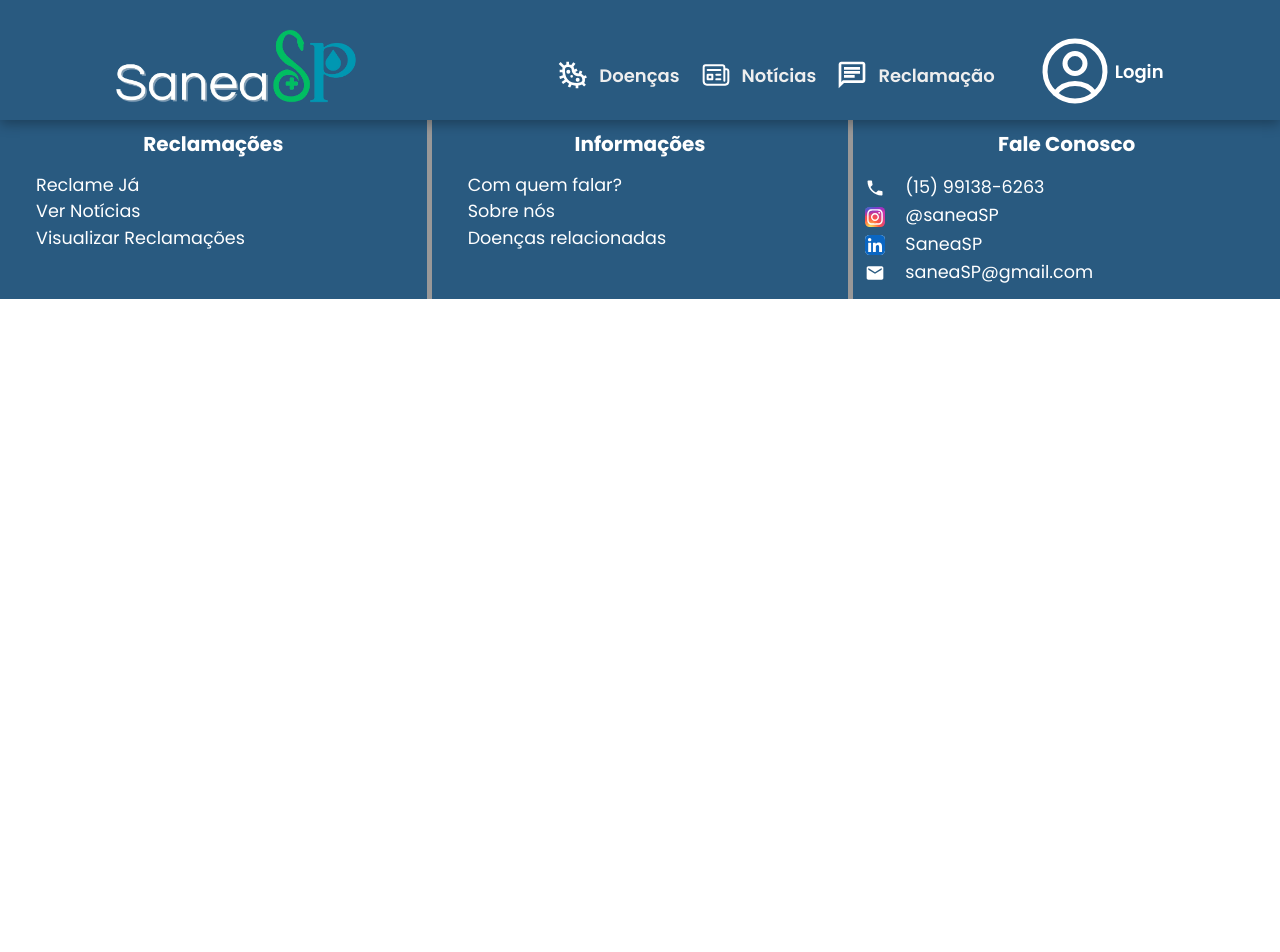
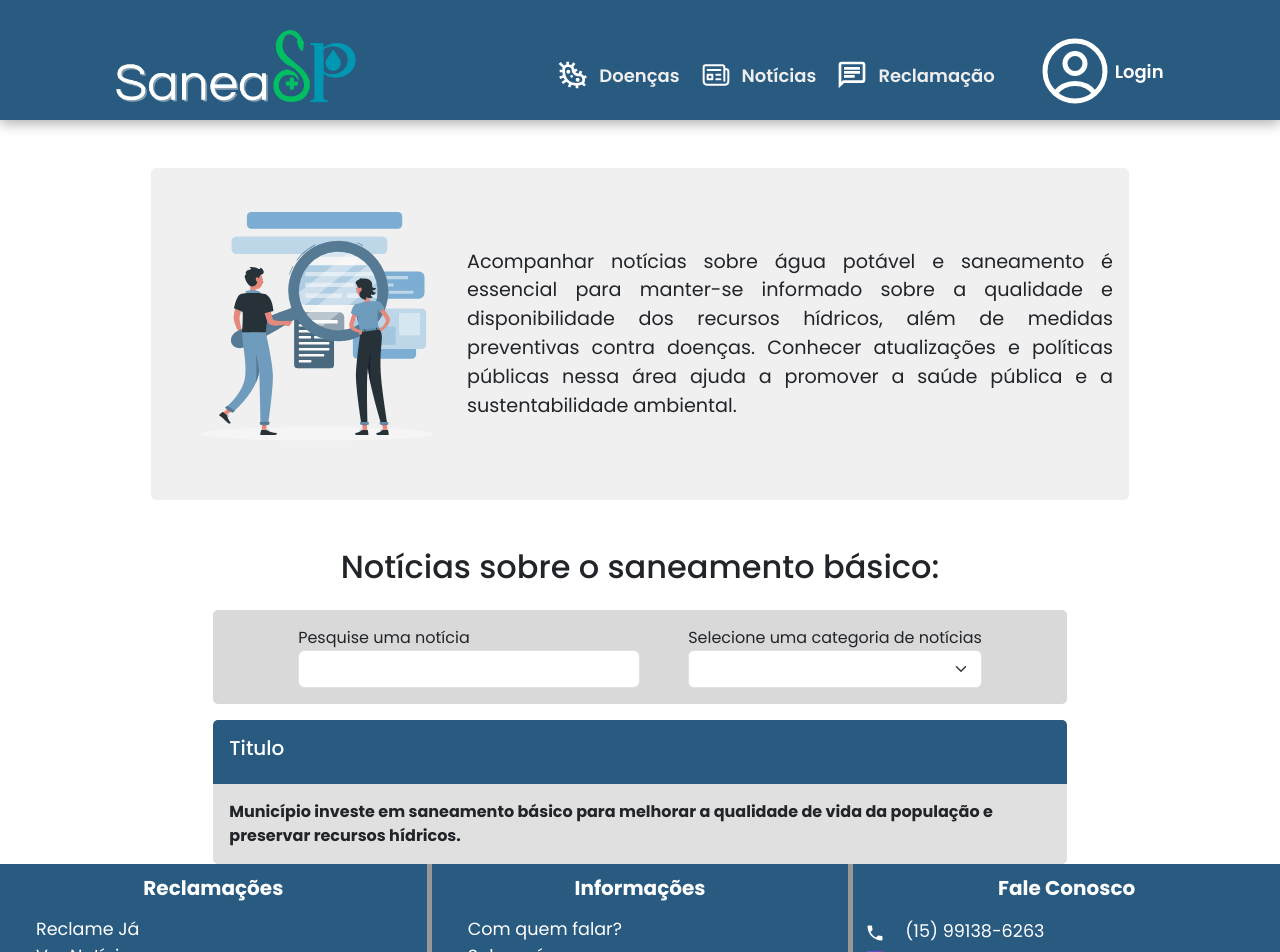
Before and after one commit to MathGueff/ProjetoInterdisciplinar2Sem, an Angular app in the folder PrjInterdisciplinar/: page /noticia-inicial in a window 1280 px wide. Before the commit this address led to /. Shown: the top 952 px of the page. Before the commit the page ends 800 px from the top, so only its background shows below. Built offline with nearby package versions, Linux system fonts and the light colour scheme.

Commit message:
Pullando o atual

```diff
--- a/PrjInterdisciplinar/src/app/Layout/menu-usuario/menu-usuario.component.ts
+++ b/PrjInterdisciplinar/src/app/Layout/menu-usuario/menu-usuario.component.ts
@@ -14,7 +14,7 @@ export class MenuUsuarioComponent{
   //Array com os links do menu
   cards : MenuUsuario[] = [
     {path: '/doenca-inicial', nome : 'Doenças', titulo : 'Doenças relacionadas', src : 'assets/icones/icon_black_doenca.svg', info : 'Veja informações sobre as doenças que estão relacionadas a falta de saneamento básico'},
-    {path: '/doenca-detalhada', nome : 'Notícias', titulo : 'Notícias sobre saneamento básico', src : 'assets/icones/icon_black_noticia.svg', info : 'Confira algumas das principais notícias sobre saneamento básico e a distribuição de água potável.'},
+    {path: '/noticia-inicial', nome : 'Notícias', titulo : 'Notícias sobre saneamento básico', src : 'assets/icones/icon_black_noticia.svg', info : 'Confira algumas das principais notícias sobre saneamento básico e a distribuição de água potável.'},
     {path: '/reclamacao-descricao', nome : 'Reclamações', titulo : 'Faça uma reclamação', src : 'assets/icones/icon_black_reclamacao.svg', info : 'Clique aqui para registrar sua reclamação e ajudar a melhorar a qualidade do abastecimento de água, coleta de esgoto e outros serviços essenciais em sua comunidade!'},
     {path: '/pagina-admin', nome : 'Responsáveis', titulo : 'Responsáveis pelo saneamento básico', src : 'assets/icones/icon_black_responsavel.svg', info : 'Identifique os principais responsáveis pelo saneamento básico e descubra como você pode contribuir para melhorar o saneamento em sua cidade.'}
   ];
--- a/PrjInterdisciplinar/src/app/Noticias/noticias-inicial/noticias-inicial.component.css
+++ b/PrjInterdisciplinar/src/app/Noticias/noticias-inicial/noticias-inicial.component.css
@@ -1,16 +1,29 @@
 #banner-img{
   width: 300px;
 }
+
 #banner{
   background-color: #F0F0F0;
-  border-radius: 20px;
   font-size: larger;
   text-align: justify;
 }
+
 body{
   background-color: #E9E9E9;
 }
+
 #div-select{
-  background-color: #D9D9D9;
-  border-radius: 20px;
+  background-color: var(--cor-terciaria);
 }
+#card-header{
+  background-color: var(--cor-primaria);
+  color: var(--cor-fundo);
+  font-weight: bold;
+}
+#card-body{
+  background-color: #E0E0E0;
+  font-weight: bold;
+}
+.borda-redonda{
+  border-radius: 5px;
+}
--- a/PrjInterdisciplinar/src/app/Noticias/noticias-inicial/noticias-inicial.component.html
+++ b/PrjInterdisciplinar/src/app/Noticias/noticias-inicial/noticias-inicial.component.html
@@ -1,16 +1,20 @@
 <!-- banner -->
 <div class="row d-flex justify-content-center">
-  <div class="col-9 d-flex flex-line m-5 p-3 align-items-center justify-content-center" id="banner">
+  <div
+    class="borda-redonda col-9 d-flex flex-line m-5 p-3 align-items-center justify-content-center"
+    id="banner"
+  >
     <img
       src="img/paginas/noticias/noticia.svg"
       alt="noticia.svg"
       id="banner-img"
     />
     <span>
-          Acompanhar notícias sobre água potável e saneamento é essencial para manter-se informado sobre
-          a qualidade e disponibilidade dos recursos hídricos, além de medidas preventivas contra doenças.
-          Conhecer atualizações e políticas públicas nessa área ajuda a promover a saúde pública e a
-          sustentabilidade ambiental.
+      Acompanhar notícias sobre água potável e saneamento é essencial para
+      manter-se informado sobre a qualidade e disponibilidade dos recursos
+      hídricos, além de medidas preventivas contra doenças. Conhecer
+      atualizações e políticas públicas nessa área ajuda a promover a saúde
+      pública e a sustentabilidade ambiental.
     </span>
   </div>
 </div>
@@ -18,10 +22,13 @@
 <!-- select -->
 <div class="d-flex flex-column justify-content-center align-items-center">
   <h2>Notícias sobre o saneamento básico:</h2>
-      <div class="col-8 d-flex flex-line justify-content-center p-3 m-3" id="div-select">
+  <div
+    class="borda-redonda col-8 d-flex flex-line justify-content-center p-3 m-3"
+    id="div-select"
+  >
     <div class="me-5">
       <label for="noticia-input">Pesquise uma notícia</label>
-              <input class="form-control" type="text" name="noticia-input">
+      <input class="form-control" type="text" name="noticia-input" />
     </div>
     <div>
       <label for="noticia-input">Selecione uma categoria de notícias</label>
@@ -30,3 +37,14 @@
   </div>
 </div>
 <!-- select -->
+<!-- Card -->
+<div class="d-flex flex-column justify-content-center align-items-center">
+  <div id="card" class="borda-redonda col-8 d-flex flex-column overflow-hidden">
+    <div id="card-header" class="p-3">
+      <h5>Titulo</h5>
+    </div>
+    <div id="card-body" class="p-3">
+      <span>Município investe em saneamento básico para melhorar a qualidade de vida da população e preservar recursos hídricos.</span>
+    </div>
+  </div>
+</div>
--- a/PrjInterdisciplinar/src/app/app.routes.ts
+++ b/PrjInterdisciplinar/src/app/app.routes.ts
@@ -4,11 +4,13 @@ import { ReclamacaoDescricaoComponent } from './Reclamacao/reclamacao-descricao/
 import { DoencaDetalhesComponent } from './Doenca/doenca-detalhes/doenca-detalhes.component';
 import { DoencasInicialComponent } from './Doenca/doencas-inicial/doencas-inicial.component';
 import { MenuAdminComponent } from './Layout/menu-admin/menu-admin.component';
+import { NoticiasInicialComponent } from './Noticias/noticias-inicial/noticias-inicial.component';
 
 export const routes: Routes = [
   {path:'pagina-inicial', component:MenuUsuarioComponent},
   {path: 'pagina-admin', component:MenuAdminComponent},
   {path: 'doenca-inicial',component:DoencasInicialComponent},
   {path: 'reclamacao-descricao',component:ReclamacaoDescricaoComponent},
-  {path: 'doenca-detalhada', component:DoencaDetalhesComponent}
+  {path: 'doenca-detalhada', component:DoencaDetalhesComponent},
+  {path: 'noticia-inicial', component:NoticiasInicialComponent},
 ];
```
Lines whose indentation alone changed are shown as unchanged.
